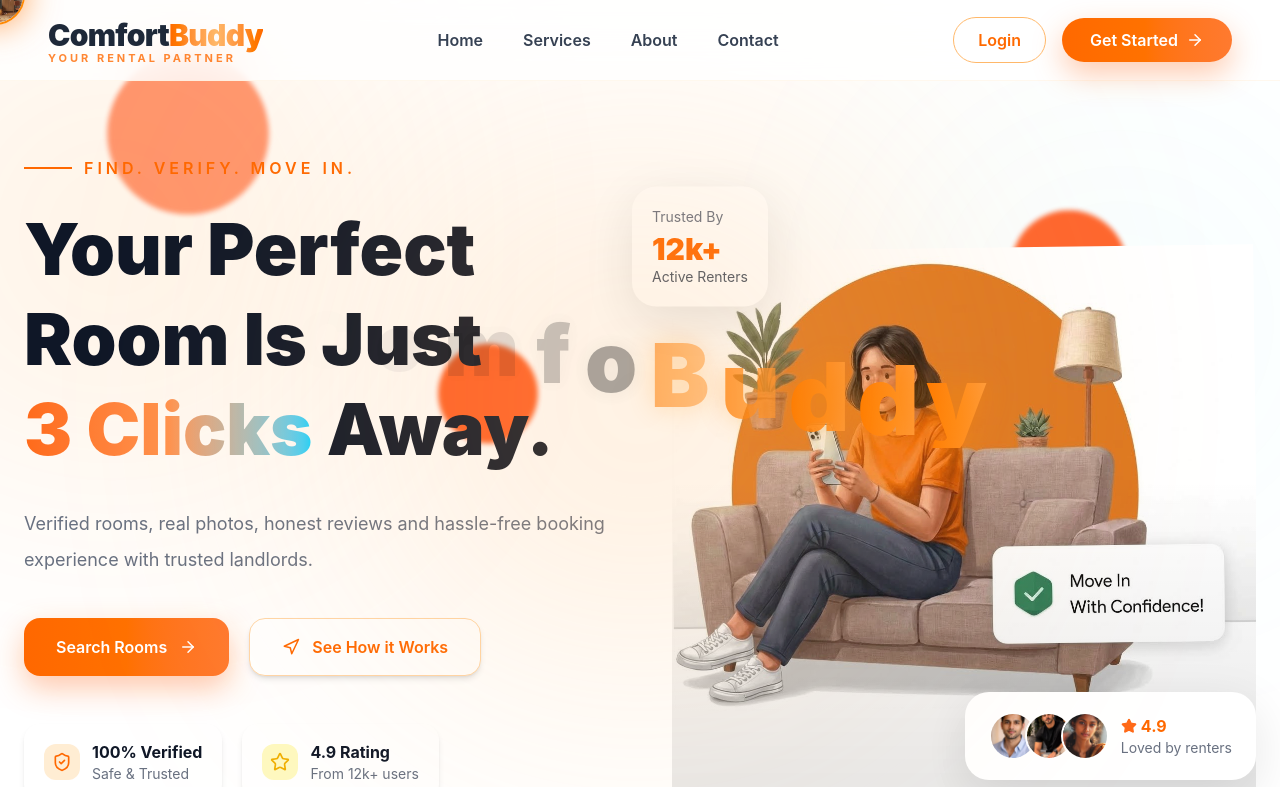
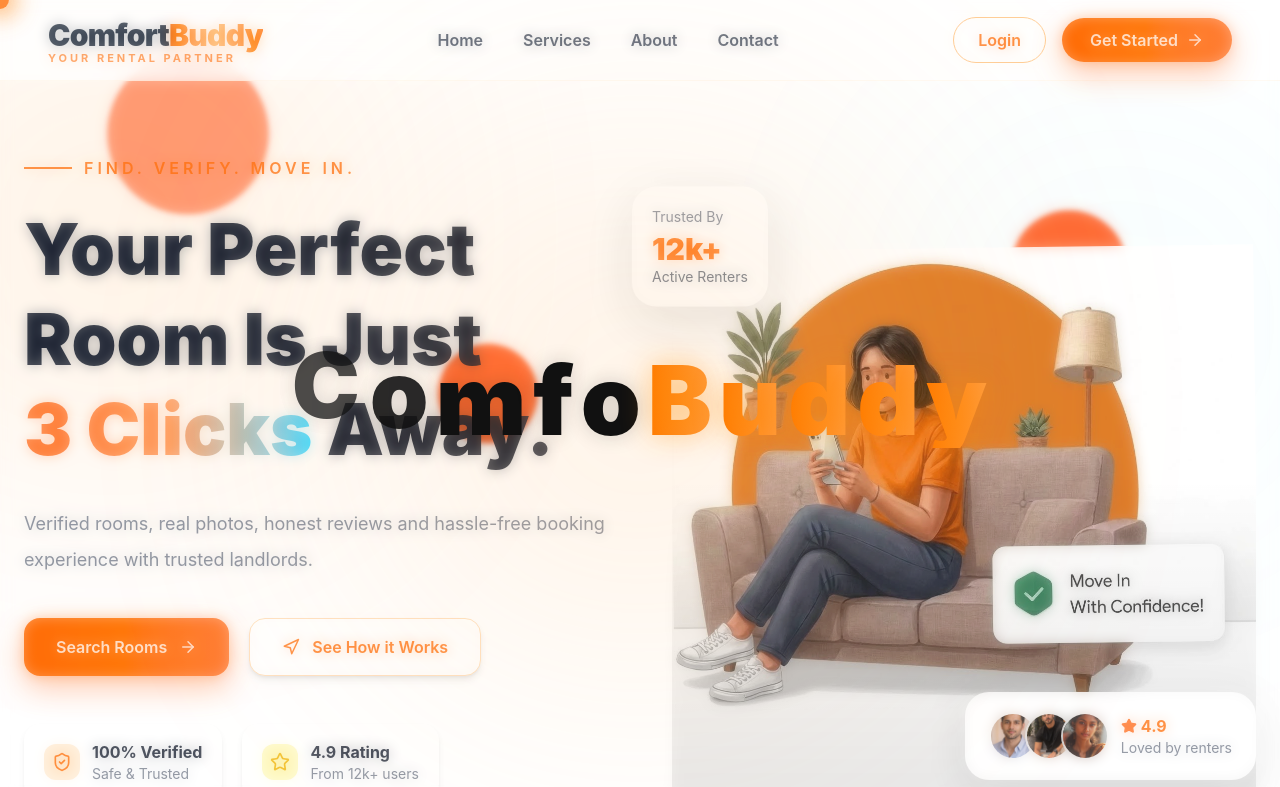
Before and after one commit to SinhaJi55/Comfobuddy, a React (Vite) app in the folder frontend/vite-project/: page / in a window 1280 px wide. Shown: the top 787 px of the page. Built offline with nearby package versions, Linux system fonts and the light colour scheme.

Commit message:
updated ui animations and cursor

```diff
--- a/frontend/vite-project/src/App.jsx
+++ b/frontend/vite-project/src/App.jsx
@@ -26,7 +26,7 @@ const HomePage = () => {
     <>
     <DoorLoader />
     <Comfoanimation/>
-      <DotCursor />
+       <DotCursor />
       <Navbar />
       <Hero />
       <SearchSection/>
--- a/frontend/vite-project/src/pages/Comfoanimation.jsx
+++ b/frontend/vite-project/src/pages/Comfoanimation.jsx
@@ -3,7 +3,8 @@ import { motion } from "framer-motion";
 
 const Comfoanimation = () => {
   return (
-    <div>
+    <div className="pointer-events-none fixed inset-0 z-[99990]">
+
       {/* BLUR BACKGROUND */}
      <motion.div
   initial={{
@@ -11,21 +12,31 @@ const Comfoanimation = () => {
     backdropFilter: "blur(0px)",
   }}
   animate={{
-          opacity: [0, 1, 1, 0],
+    opacity: [0, 1, 1, 1, 0],
     backdropFilter: [
       "blur(0px)",
-            "blur(18px)",
-            "blur(18px)",
+
+      // blur comes in
+      "blur(20px)",
+
+      // KEEP FULL BLUR
+      "blur(20px)",
+
+      // STILL KEEP BLUR
+      "blur(20px)",
+
+      // remove blur only at end
       "blur(0px)",
     ],
   }}
   transition={{
-          duration: 7,
+    duration: 7.5,
+    times: [0, 0.15, 0.45, 0.8, 1],
+    ease: "easeInOut",
   }}
-        className="absolute inset-0 z-40 bg-black/10"
+  className="absolute inset-0 bg-white/10"
 />
-
-      {/* GLOW */}
+      {/* ORANGE GLOW */}
       <motion.div
         animate={{
           scale: [1, 1.15, 1],
@@ -33,13 +44,13 @@ const Comfoanimation = () => {
         }}
         transition={{
           repeat: Infinity,
-          duration: 4,
+          duration: 7.5,
         }}
-        className="absolute left-1/2 top-1/2 z-40 h-[500px] w-[500px] -translate-x-1/2 -translate-y-1/2 rounded-full bg-orange-300 blur-[140px]"
+        className="absolute left-1/2 top-1/2 h-[500px] w-[500px] -translate-x-1/2 -translate-y-1/2 rounded-full bg-orange-300 blur-[140px]"
       />
 
       {/* TEXT */}
-      <motion.div className="pointer-events-none absolute inset-0 z-50 flex items-center justify-center">
+      <div className="absolute inset-0 flex items-center justify-center">
 
         {/* COMFO */}
         {"Comfo".split("").map((letter, index) => (
@@ -56,7 +67,7 @@ const Comfoanimation = () => {
               scale: [0.5, 1.15, 1, 1, 0.8],
             }}
             transition={{
-              duration: 6,
+              duration: 7.5,
               delay: 1 + index * 0.18,
             }}
             className="mx-[2px] text-5xl font-black tracking-[3px] md:text-8xl"
@@ -85,7 +96,7 @@ const Comfoanimation = () => {
               scale: [0.5, 1.15, 1, 1, 0.8],
             }}
             transition={{
-              duration: 6,
+              duration: 7.5,
               delay: 2 + index * 0.18,
             }}
             className="mx-[2px] text-5xl font-black tracking-[3px] md:text-8xl"
@@ -101,7 +112,7 @@ const Comfoanimation = () => {
             {letter}
           </motion.span>
         ))}
-      </motion.div>
+      </div>
     </div>
   );
 };
--- a/frontend/vite-project/src/pages/Comfoworks.jsx
+++ b/frontend/vite-project/src/pages/Comfoworks.jsx
@@ -68,7 +68,7 @@ const stats = [
 
 const Steps = () => {
   return (
-    <section className="relative overflow-hidden bg-[#fdf8f5] py-28 px-6 " id="comfoworks-section">
+    <section className="relative overflow-hidden bg-[#fdf8f5] py-28 px-6 " id="comfoworks-sections">
 
       {/* BACKGROUND GLOWS */}
       <div className="absolute top-0 left-0 w-[500px] h-[500px] bg-orange-200 opacity-20 blur-[120px] rounded-full"></div>
--- a/frontend/vite-project/src/pages/DotCursor.jsx
+++ b/frontend/vite-project/src/pages/DotCursor.jsx
@@ -1,7 +1,7 @@
 import React, { useEffect, useState } from "react";
 import { motion } from "framer-motion";
 
-const RoomCursor = () => {
+const DotCursor = () => {
   const [position, setPosition] = useState({
     x: 0,
     y: 0,
@@ -31,25 +31,44 @@ const RoomCursor = () => {
   return (
     <motion.div
       animate={{
-        x: position.x - 35,
-        y: position.y - 35,
+        x: position.x - 10,
+        y: position.y - 10,
       }}
       transition={{
         type: "spring",
-        stiffness: 250,
-        damping: 20,
+        stiffness: 300,
+        damping: 22,
       }}
-      className="pointer-events-none fixed left-0 top-0 z-[9999]"
+      className="pointer-events-none fixed left-0 top-0 z-[100000]"
     >
-      <div className="h-[60px] w-[60px] overflow-hidden rounded-full border-2 border-orange-400 shadow-[0_0_35px_rgba(255,115,0,0.7)]">
-        <img
-          src="/cursor.jpg"
-          alt="cursor"
-          className="h-full w-full object-cover"
-        />
-      </div>
+      {/* OUTER GLOW */}
+      <motion.div
+        animate={{
+          scale: [1, 1.5, 1],
+          opacity: [0.6, 1, 0.6],
+        }}
+        transition={{
+          repeat: Infinity,
+          duration: 1.2,
+          ease: "easeInOut",
+        }}
+        className="absolute h-5 w-5 rounded-full bg-orange-400 blur-md"
+      />
+
+      {/* MAIN DOT */}
+      <motion.div
+        animate={{
+          scale: [1, 0.8, 1],
+          opacity: [1, 0.5, 1],
+        }}
+        transition={{
+          repeat: Infinity,
+          duration: 0.8,
+        }}
+        className="relative h-5 w-5 rounded-full bg-orange-500 shadow-[0_0_25px_rgba(255,115,0,0.9)]"
+      />
     </motion.div>
   );
 };
 
-export default RoomCursor;
+export default DotCursor;
--- a/frontend/vite-project/src/pages/Hero.jsx
+++ b/frontend/vite-project/src/pages/Hero.jsx
@@ -14,11 +14,11 @@ const Hero = () => {
   const navigate = useNavigate();
 
   const goto = () => {
-    const section = document.getElementById("search-section");
-
+    const section = document.getElementById("searching-section");
     section?.scrollIntoView({
-      behavior: "smooth",
-    });
+  behavior: "smooth",
+  block: "start",
+});
   };
   // const go = () => {
   //   const section = document.getElementById("comfoworks-section");
@@ -29,15 +29,16 @@ const Hero = () => {
   // };
 
   const go = () => {
-    const section = document.getElementById("comfoworks-section");
+    const section = document.getElementById("comfoworks-sections");
 
-    section?.scrollIntoView({
-      behavior: "smooth",
-    });
+      section?.scrollIntoView({
+  behavior: "smooth",
+  block: "start",
+});
   };
 
   return (
-    <section className="relative overflow-hidden bg-white pb-24 pt-32">
+    <section className="relative overflow-hidden bg-white pb-24 pt-32" >
       {/* Animated Background */}
       <div className="absolute inset-0 overflow-hidden pointer-events-none">
         {/* Orange Glow */}
@@ -391,6 +392,7 @@ const Hero = () => {
         </motion.div>
       </div>
     </section>
+
   );
 };
 
--- a/frontend/vite-project/src/pages/Search.jsx
+++ b/frontend/vite-project/src/pages/Search.jsx
@@ -26,7 +26,7 @@ const SearchSection = () => {
 
   return (
     <section
-      id="search-section"
+      id="searching-section"
       className="relative overflow-hidden bg-white px-4 py-20"
     >
       {/* Background Glow */}
```
Lines whose indentation alone changed are shown as unchanged.
